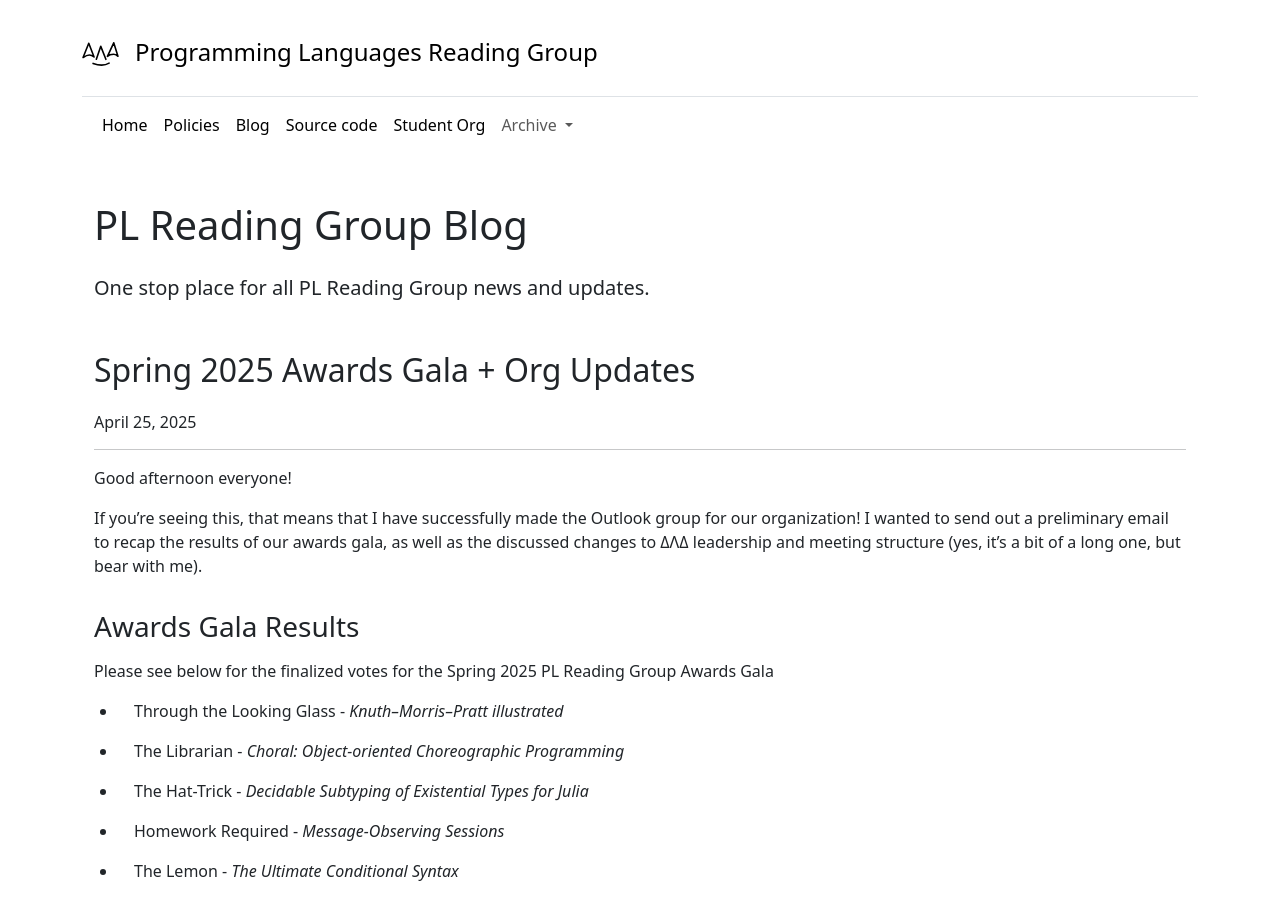
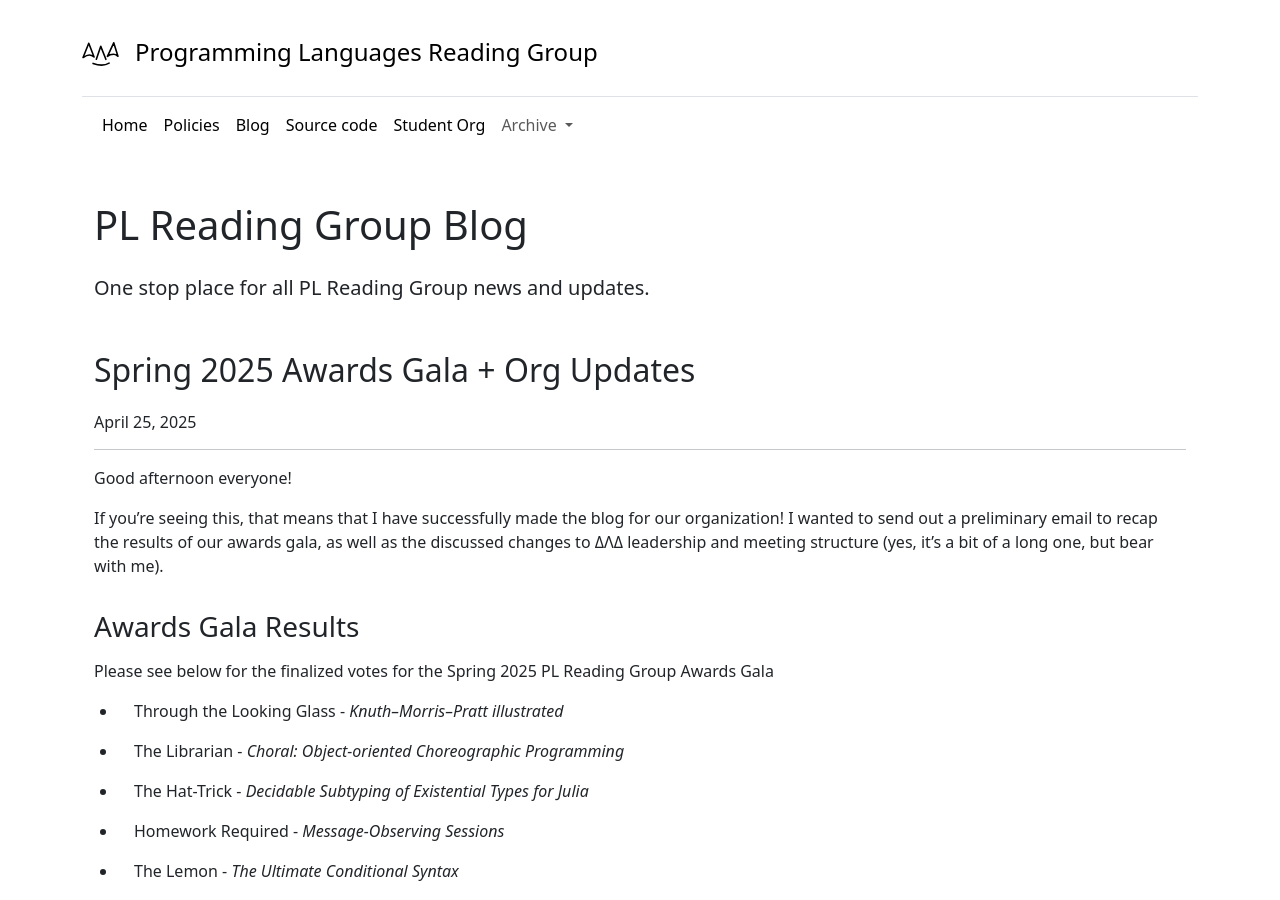
Before and after one commit to the-au-forml-lab/plgroup, a Jekyll site: the page built from docs/blog.md, in a window 1280 px wide and 900 px high. Built offline with Jekyll 4.4.1, drawn with Linux system fonts in a browser that asks for light colours; some of the changed text lies outside the part shown.

Commit message:
Update blog.md

```diff
--- a/docs/blog.md
+++ b/docs/blog.md
@@ -11,7 +11,7 @@ layout: page
 
 Good afternoon everyone!
 
-If you're seeing this, that means that I have successfully made the Outlook group for our organization! I wanted to send out a preliminary email to recap the results of our awards gala, as well as the discussed changes to ΔΛΔ leadership and meeting structure (yes, it's a bit of a long one, but bear with me).
+If you're seeing this, that means that I have successfully made the blog for our organization! I wanted to send out a preliminary email to recap the results of our awards gala, as well as the discussed changes to ΔΛΔ leadership and meeting structure (yes, it's a bit of a long one, but bear with me).
 
 ### Awards Gala Results
 
@@ -46,7 +46,7 @@ As is tradition at the end of the Awards Gala, we discussed potential changes to
 - We will be shifting the paper selection pool away from SIGPLAN conferences in an effort to select more concise papers.
 - We will be implementing a system to randomly select two members to argue in support and opposition before paper selection each week. Failure to effectively do so will result in having to continue to support/oppose the proceeding papers until effective.
 
-If you actually read all that, thank you! Future emails will hopefully be much more concise; I just wanted to cover _everything_ important discussed in today's meeting. Have a good Summer and see you all next Fall!
+If you actually read all that, thank you! Future blog posts will hopefully be much more concise; I just wanted to cover _everything_ important discussed in today's meeting. Have a good Summer and see you all next Fall!
 
 <!---
 Below is a template for new blog posts! Please use this template for any future posts! (Yes I realize that this is not the most high-tech or automated setup, but for now, it works)
```
